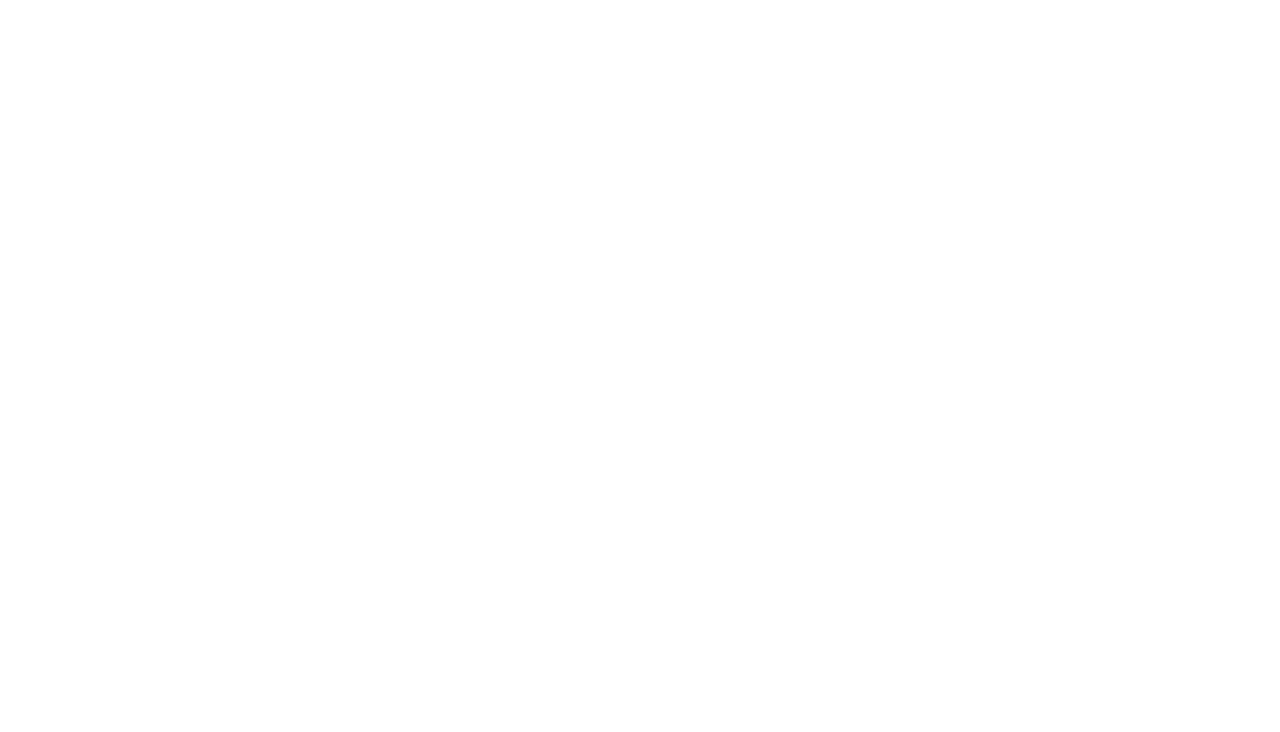
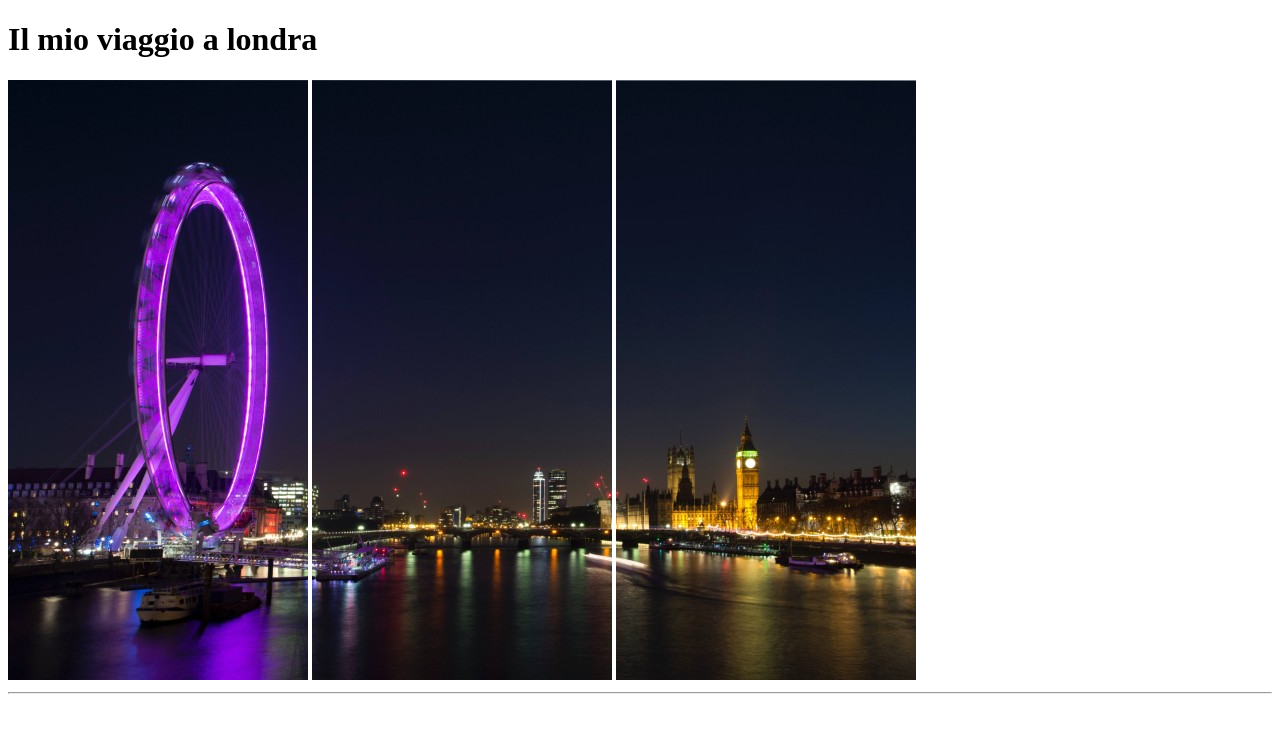
Before and after one commit to vincenzobozzanca/html-london-trip, a plain HTML site: page index.html in a window 1280 px wide. Drawn offline with Linux system fonts and the light colour scheme.

Commit message:
ho completato la sezione il mio viaggio a londra

```diff
--- a/index.html
+++ b/index.html
@@ -8,7 +8,11 @@
 
 		<!--il mio viaggio a londra-->
 		<div>
-
+				<h1>Il mio viaggio a londra</h1>
+				<img src="./img/pexels-bill-emrich-230794-0.jpg" alt="ruota panoramica londra di notte">
+				<img src="./img/pexels-bill-emrich-230794-1.jpg" alt=" londra">
+				<img src="./img/pexels-bill-emrich-230794-2.jpg" alt="big ben londra">
+				<hr>
 		</div>
 		<!--/il mio viaggio a londra-->
 
```
